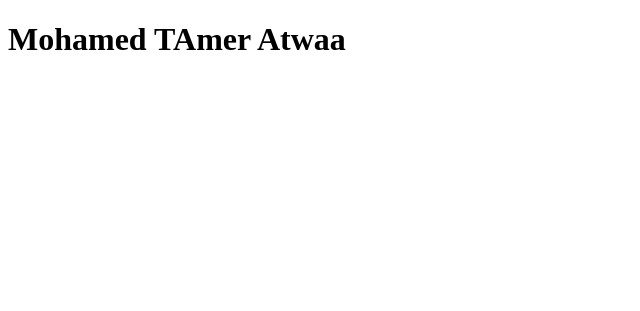
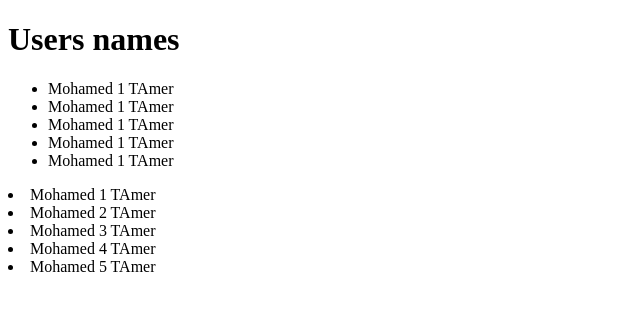
Before and after one commit to CodeWithAtwaa/IEEE-ZSB-Backend-PHP, a PHP site: page / in a window 1280 px wide. Shown: the top 311 px of the page, without its empty margins (0-640 px from the left). Run offline with PHP 8.4, Linux system fonts and the light colour scheme.

Commit message:
indexed Array

```diff
--- a/Database/schema.sql
+++ b/Database/schema.sql
@@ -1,3 +1,5 @@
+-- Create Our DB
 CREATE DATABASE IEEE_Backend_PHP
 
+-- USe DB
 use IEEE_Backend_PHP;
--- a/index.php
+++ b/index.php
@@ -1,11 +1,40 @@
 <!DOCTYPE html>
 <html lang="en">
+
 <head>
     <meta charset="UTF-8">
     <meta name="viewport" content="width=device-width, initial-scale=1.0">
     <title>IEEE Backend PHP</title>
 </head>
+
 <body>
-    <h1>Mohamed TAmer Atwaa</h1>
+
+    <?php
+    $names = [
+        "Mohamed 1 TAmer",
+        "Mohamed 2 TAmer",
+        "Mohamed 3 TAmer",
+        "Mohamed 4 TAmer",
+        "Mohamed 5 TAmer",
+    ];
+    ?>
+
+    <h1>Users names</h1>
+    <ul>
+        <?php
+        foreach ($names as $name):
+        ?>
+            <li>Mohamed 1 TAmer</li>
+        <?php
+        endforeach;
+        ?>
+    </ul>
+        <?php
+        foreach ($names as $name):
+            echo "<li>" . $name . "</li>";
+        endforeach;
+        ?>
+    </ul>
 </body>
+
 </html>
```
Also changed, not shown: docs/task-1.md (+8 -0 lines).
